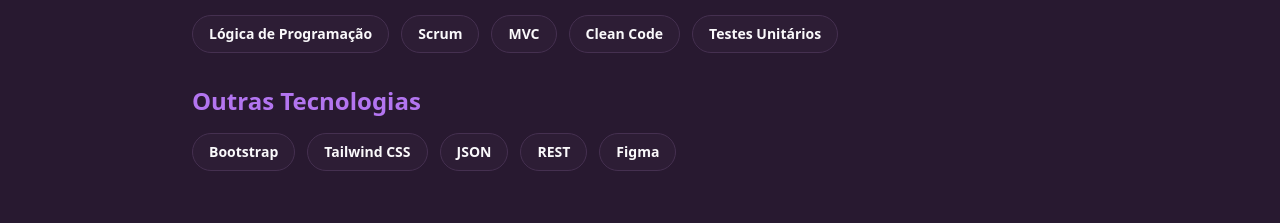
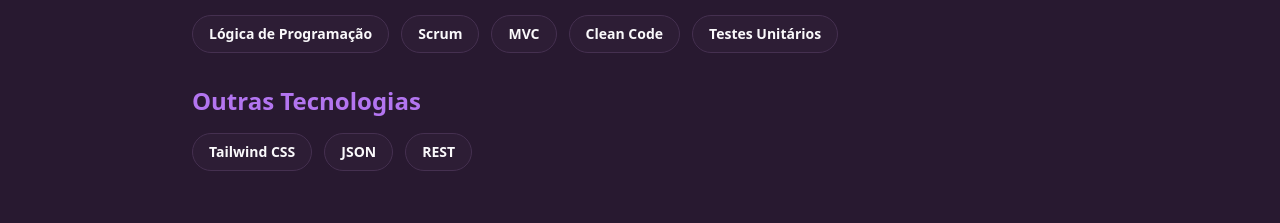
Before and after one commit to LeticiaNunes-dev/PortfolioL, a React (Vite) app: page / in a window 1280 px wide. Shown: the part 2305-2528 px from the top of the page. Built offline with nearby package versions, Linux system fonts and the light colour scheme; the HTML template or start-up script is replaced by a standard one.

Commit message:
Update skills section
Remove Bootstrap and Figma from "Outras Tecnologias" and ensure JavaScript is listed under "Linguagens de Programação".

```diff
--- a/src/components/Skills.tsx
+++ b/src/components/Skills.tsx
@@ -28,7 +28,7 @@ const Skills = () => {
     },
     {
       title: "Outras Tecnologias",
-      skills: ["Bootstrap", "Tailwind CSS", "JSON", "REST", "Figma"]
+      skills: ["Tailwind CSS", "JSON", "REST"]
     }
   ];
 
```
